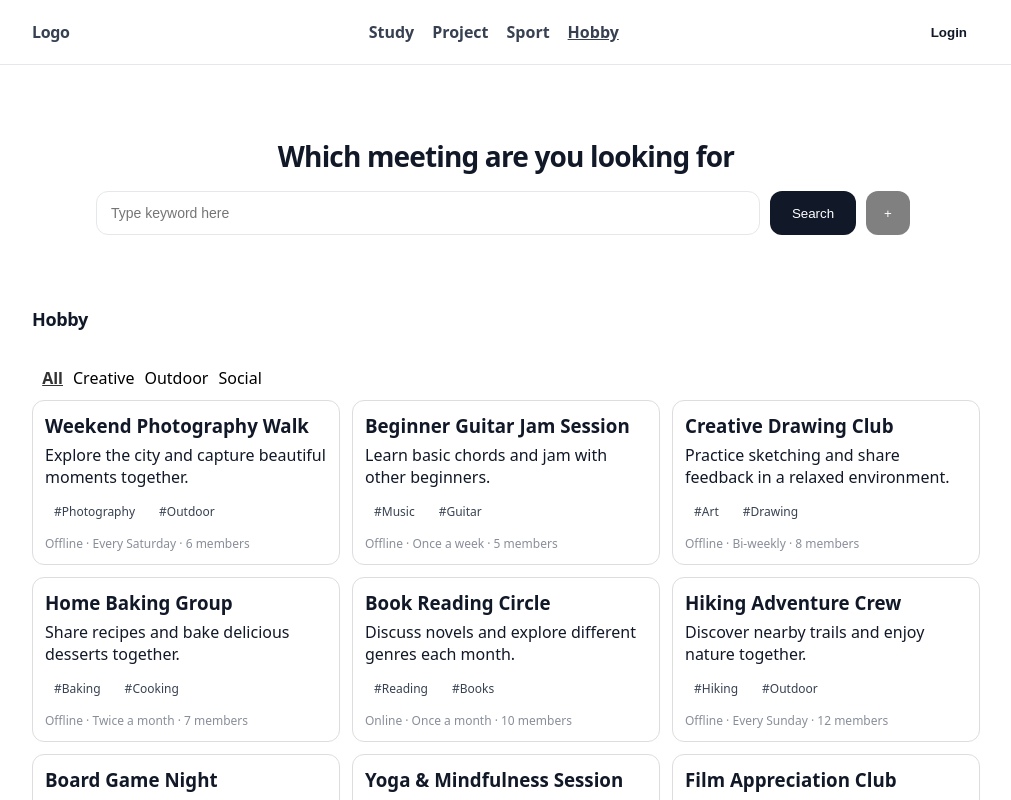
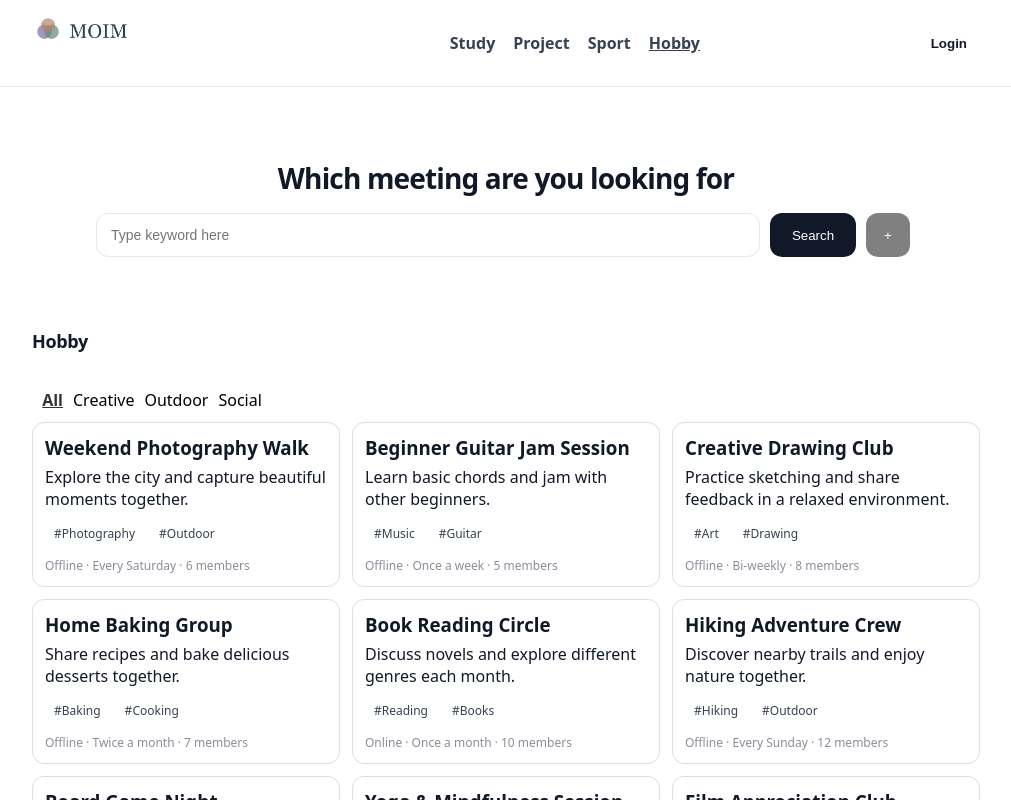
Before and after one commit to Yewon316/LLUS_Frontend_2026, a React (Create React App) app: page /hobby in a window 1280 px wide. Shown: the top 800 px of the page, without its empty margins (134-1145 px from the left). Built offline with nearby package versions, Linux system fonts and the light colour scheme.

Commit message:
add logo

```diff
--- a/src/App.css
+++ b/src/App.css
@@ -28,6 +28,12 @@
   color: #61dafb;
 }
 
+.nav__logo {
+  height: 36px;
+  width: auto;
+  display: block;
+}
+
 @keyframes App-logo-spin {
   from {
     transform: rotate(0deg);
--- a/src/components/Navbar.jsx
+++ b/src/components/Navbar.jsx
@@ -1,4 +1,7 @@
 import { NavLink } from "react-router-dom";
+import logo from './image/moim_logo.png';
+import '../styles/home.css';
+
 
 export default function Navbar() {
   const linkClass = ({ isActive }) =>
@@ -8,8 +11,8 @@ export default function Navbar() {
     <header className="nav">
       <div className="nav__inner">
         <div className="nav__left">
-          <NavLink to="/" className={linkClass}>
-            Logo
+           <NavLink to="/" className={linkClass}>
+            <img src={logo} alt="Moim Logo" className="nav_logo" />
           </NavLink>
         </div>
 
--- a/src/styles/home.css
+++ b/src/styles/home.css
@@ -568,3 +568,8 @@ a { color: inherit; text-decoration: none; }
     grid-template-columns: 1fr;
   }
 }
+
+.nav_logo{
+  width: 200px;
+  height: auto;
+}
```
Also changed, not shown: src/components/image/moim_logo.png (added).
